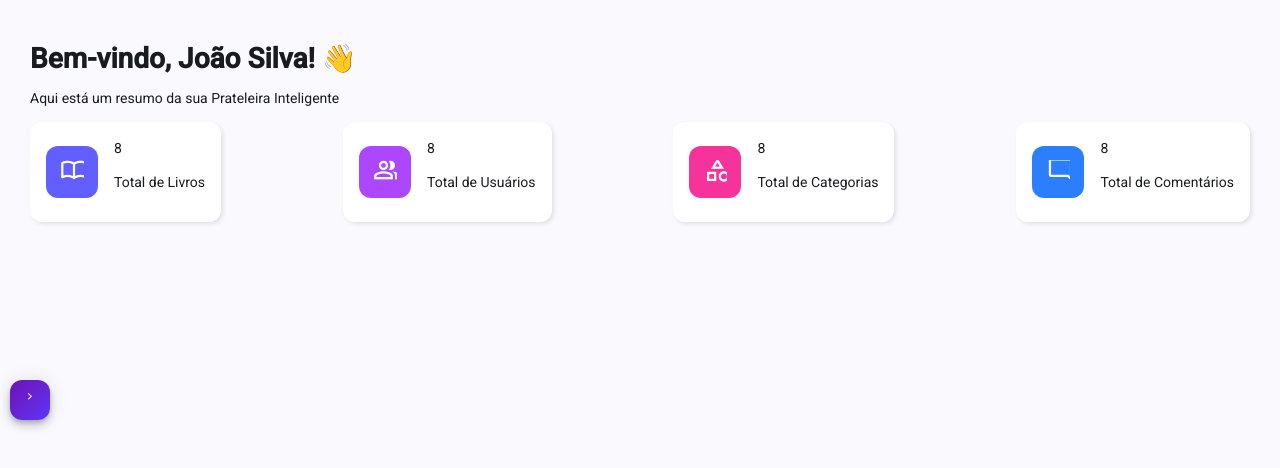
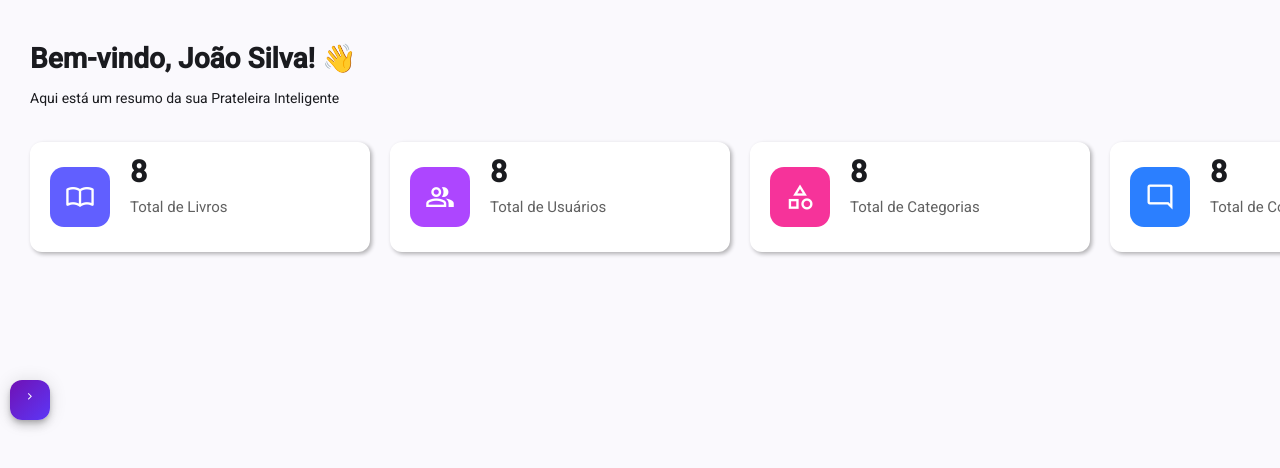
Before and after one commit to LuizBuarqueDev/Prateleira-Inteligente-Frontend-2.0v, an Angular app in the folder Prateleira-Inteligente-Frontend-2.0v/: page / in a window 1280 px wide. Shown: the top 468 px of the page. Built offline with nearby package versions, Linux system fonts and the light colour scheme.

Commit message:
feat: enhance generic statcard component with improved styling and structure

```diff
--- a/Prateleira-Inteligente-Frontend-2.0v/src/app/pages/dashboard/components/statcard/generic/generic-statcard.component.html
+++ b/Prateleira-Inteligente-Frontend-2.0v/src/app/pages/dashboard/components/statcard/generic/generic-statcard.component.html
@@ -4,7 +4,7 @@
   </div>
 
   <div class="stat-info">
-    <span>{{ count }}</span>
-    <p>{{ label }}</p>
+    <span class="stat-number">{{ count }}</span>
+    <p class="stat-label">{{ label }}</p>
   </div>
 </div>
--- a/Prateleira-Inteligente-Frontend-2.0v/src/app/pages/dashboard/components/statcard/generic/generic-statcard.component.scss
+++ b/Prateleira-Inteligente-Frontend-2.0v/src/app/pages/dashboard/components/statcard/generic/generic-statcard.component.scss
@@ -1,25 +1,52 @@
 .stat-card {
   display: flex;
   align-items: center;
-  gap: 16px;
+  gap: 20px;
+
+  min-width: 300px;
   background-color: var(--light);
-  padding: 16px;
+  padding: 20px;
+
   border-radius: 12px;
-  box-shadow: 2px 2px 4px rgba(0, 0, 0, 0.1);
-}
+  box-shadow: 2px 2px 4px rgba(0, 0, 0, 0.3);
 
   .icon-wrapper {
-  width: 52px;
-  height: 52px;
+    width: 60px;
+    height: 60px;
 
     display: flex;
     align-items: center;
     justify-content: center;
 
-  border-radius: 12px;
+    border-radius: 14px;
   }
 
-.stat-icon {
-  font-size: 28px;
-  color: #fff;
+  mat-icon.stat-icon {
+    width: 30px;
+    height: 30px;
+    font-size: 30px;
+
+    line-height: 30px;
+    display: flex;
+    align-items: center;
+    justify-content: center;
+
+    color: var(--light);
   }
+
+  .stat-info {
+    display: flex;
+    flex-direction: column;
+    justify-content: center;
+
+    .stat-number {
+      font-size: 30px;
+      font-weight: bold;
+    }
+
+    .stat-label {
+      font-size: 15px;
+      color: var(--dark-gray);
+    }
+  }
+}
--- a/Prateleira-Inteligente-Frontend-2.0v/src/app/pages/dashboard/dashboard.page.scss
+++ b/Prateleira-Inteligente-Frontend-2.0v/src/app/pages/dashboard/dashboard.page.scss
@@ -4,6 +4,7 @@
   padding: 30px;
 
   .stats-cards-container {
+    margin-top: 20px;
     display: flex;
     gap: 20px;
     margin-bottom: 30px;
--- a/Prateleira-Inteligente-Frontend-2.0v/src/base.scss
+++ b/Prateleira-Inteligente-Frontend-2.0v/src/base.scss
@@ -4,6 +4,8 @@
 
   --light: #ffffff;
   --dark: #121212;
+
+  --dark-gray: #616161;
 
   --light-border: #e0e0e0;
 
```
Lines whose indentation alone changed are shown as unchanged.
